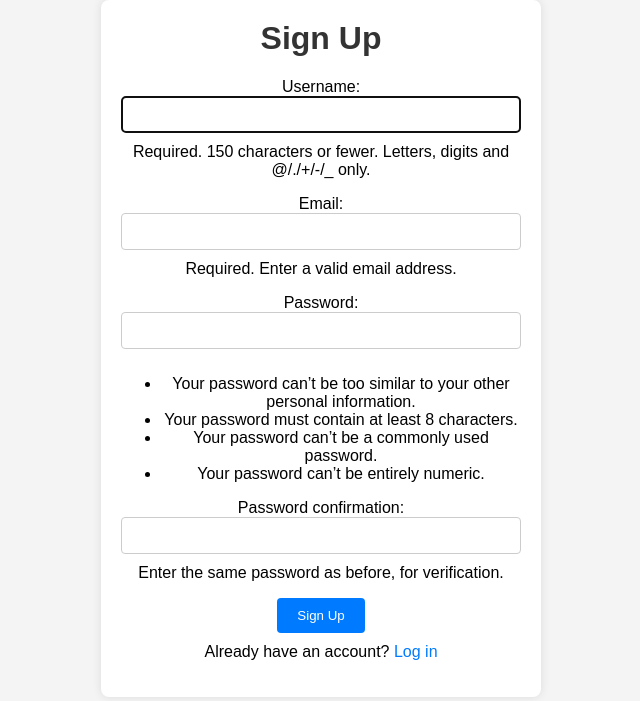
After one commit to stephnna/multimedia_app, a Django app: page /signup/ in a window 1280 px wide. The commit adds this page. Shown: the top 701 px of the page, without its empty margins (319-959 px from the left). Run offline with Django 4.2, Linux system fonts and the light colour scheme.

Commit message:
Add registration and login page

```diff
--- a/image_gallery/forms.py
+++ b/image_gallery/forms.py
@@ -1,7 +1,16 @@
 from django import forms
+from django.contrib.auth.models import User
+from django.contrib.auth.forms import UserCreationForm
 from .models import Image
 
 class ImageForm(forms.ModelForm):
-  class Meta:
-    model = Image
-    fields = ['title', 'image']
+    class Meta:
+        model = Image
+        fields = ['title', 'image']
+
+class SignUpForm(UserCreationForm):
+    email = forms.EmailField(max_length=254, help_text='Required. Enter a valid email address.')
+
+    class Meta:
+        model = User
+        fields = ('username', 'email', 'password1', 'password2')
--- /dev/null
+++ b/image_gallery/templates/image_gallery/signup.html
@@ -0,0 +1,77 @@
+<!DOCTYPE html>
+<html lang="en">
+<head>
+    <meta charset="UTF-8">
+    <title>Sign Up</title>
+    <style>
+        body {
+            font-family: Arial, sans-serif;
+            background-color: #f4f4f4;
+            margin: 0;
+            padding: 0;
+            display: flex;
+            justify-content: center;
+            align-items: center;
+        }
+        .signup-container {
+            background-color: #fff;
+            padding: 20px;
+            border-radius: 8px;
+            box-shadow: 0 0 10px rgba(0, 0, 0, 0.1);
+            max-width: 400px;
+            width: 100%;
+            text-align: center;
+        }
+        h1 {
+            margin-top: 0;
+            color: #333;
+        }
+        form {
+            margin-top: 20px;
+        }
+        input[type="text"],
+        input[type="password"],
+        input[type="email"] {
+            width: 100%;
+            padding: 10px;
+            margin-bottom: 10px;
+            border: 1px solid #ccc;
+            border-radius: 4px;
+            box-sizing: border-box;
+        }
+        button[type="submit"] {
+            background-color: #007bff;
+            color: #fff;
+            padding: 10px 20px;
+            border: none;
+            border-radius: 4px;
+            cursor: pointer;
+            transition: background-color 0.3s;
+        }
+        button[type="submit"]:hover {
+            background-color: #0056b3;
+        }
+        p {
+            margin-top: 10px;
+        }
+        p a {
+            color: #007bff;
+            text-decoration: none;
+        }
+        p a:hover {
+            text-decoration: underline;
+        }
+    </style>
+</head>
+<body>
+    <div class="signup-container">
+        <h1>Sign Up</h1>
+        <form method="post">
+            {% csrf_token %}
+            {{ form.as_p }}
+            <button type="submit">Sign Up</button>
+        </form>
+        <p>Already have an account? <a href="{% url 'login' %}">Log in</a></p>
+    </div>
+</body>
+</html>
--- a/image_gallery/urls.py
+++ b/image_gallery/urls.py
@@ -4,4 +4,5 @@ from . import views
 urlpatterns = [
     path('', views.image_list, name='image_list'),
     path('upload/', views.upload_image, name='upload_image'),
+    path('signup/', views.signup, name='signup'),
 ]
--- a/image_gallery/views.py
+++ b/image_gallery/views.py
@@ -1,17 +1,35 @@
 from django.shortcuts import render, redirect
+from django.contrib.auth import login, authenticate
+from django.contrib.auth.decorators import login_required
 from .models import Image
-from .forms import ImageForm
+from .forms import ImageForm, SignUpForm
 
+@login_required
 def image_list(request):
-  images = Image.objects.all()
-  return render(request, 'image_gallery/image_list.html', {'images': images})
+    images = Image.objects.all()
+    return render(request, 'image_gallery/image_list.html', {'images': images})
 
+@login_required
 def upload_image(request):
-  if request.method == 'POST':
-    form = ImageForm(request.POST, request.FILES)
-    if form.is_valid():
-      form.save()
-      return redirect('image_list')
-  else:
-      form = ImageForm()
-  return render(request, 'image_gallery/upload_image.html', {'form': form})
+    if request.method == 'POST':
+        form = ImageForm(request.POST, request.FILES)
+        if form.is_valid():
+            form.save()
+            return redirect('image_list')
+    else:
+        form = ImageForm()
+    return render(request, 'image_gallery/upload_image.html', {'form': form})
+
+def signup(request):
+    if request.method == 'POST':
+        form = SignUpForm(request.POST)
+        if form.is_valid():
+            form.save()
+            username = form.cleaned_data.get('username')
+            raw_password = form.cleaned_data.get('password1')
+            user = authenticate(username=username, password=raw_password)
+            login(request, user)
+            return redirect('image_list')
+    else:
+        form = SignUpForm()
+    return render(request, 'image_gallery/signup.html', {'form': form})
--- /dev/null
+++ b/multimedia_app/redirect_middleware.py
@@ -0,0 +1,12 @@
+from django.shortcuts import redirect
+from django.urls import reverse
+
+class RedirectToSignupMiddleware:
+    def __init__(self, get_response):
+        self.get_response = get_response
+
+    def __call__(self, request):
+        if not request.user.is_authenticated and request.path == '/':
+            return redirect(reverse('signup'))
+        response = self.get_response(request)
+        return response
--- a/multimedia_app/settings.py
+++ b/multimedia_app/settings.py
@@ -41,6 +41,7 @@ MIDDLEWARE = [
     'django.middleware.common.CommonMiddleware',
     'django.middleware.csrf.CsrfViewMiddleware',
     'django.contrib.auth.middleware.AuthenticationMiddleware',
+    'multimedia_app.redirect_middleware.RedirectToSignupMiddleware',  # Custom middleware here
     'django.contrib.messages.middleware.MessageMiddleware',
     'django.middleware.clickjacking.XFrameOptionsMiddleware',
 ]
@@ -122,3 +123,7 @@ if not DEBUG:
 # https://docs.djangoproject.com/en/4.2/ref/settings/#default-auto-field
 
 DEFAULT_AUTO_FIELD = 'django.db.models.BigAutoField'
+
+LOGIN_URL = 'login'
+LOGIN_REDIRECT_URL = '/'
+LOGOUT_REDIRECT_URL = '/'
--- a/multimedia_app/urls.py
+++ b/multimedia_app/urls.py
@@ -16,8 +16,11 @@ Including another URLconf
 """
 from django.contrib import admin
 from django.urls import path, include
+from django.contrib.auth import views as auth_views
 
 urlpatterns = [
     path('admin/', admin.site.urls),
     path('', include('image_gallery.urls')),
+    path('accounts/login/', auth_views.LoginView.as_view(), name='login'),
+    path('accounts/logout/', auth_views.LogoutView.as_view(), name='logout'),
 ]
```
Also changed, not shown: image_gallery/templates/image_gallery/image_list.html (+46 -2 lines), image_gallery/templates/registration/logged_out.html (added, +11 -0 lines), image_gallery/templates/registration/login.html (added, +16 -0 lines).
